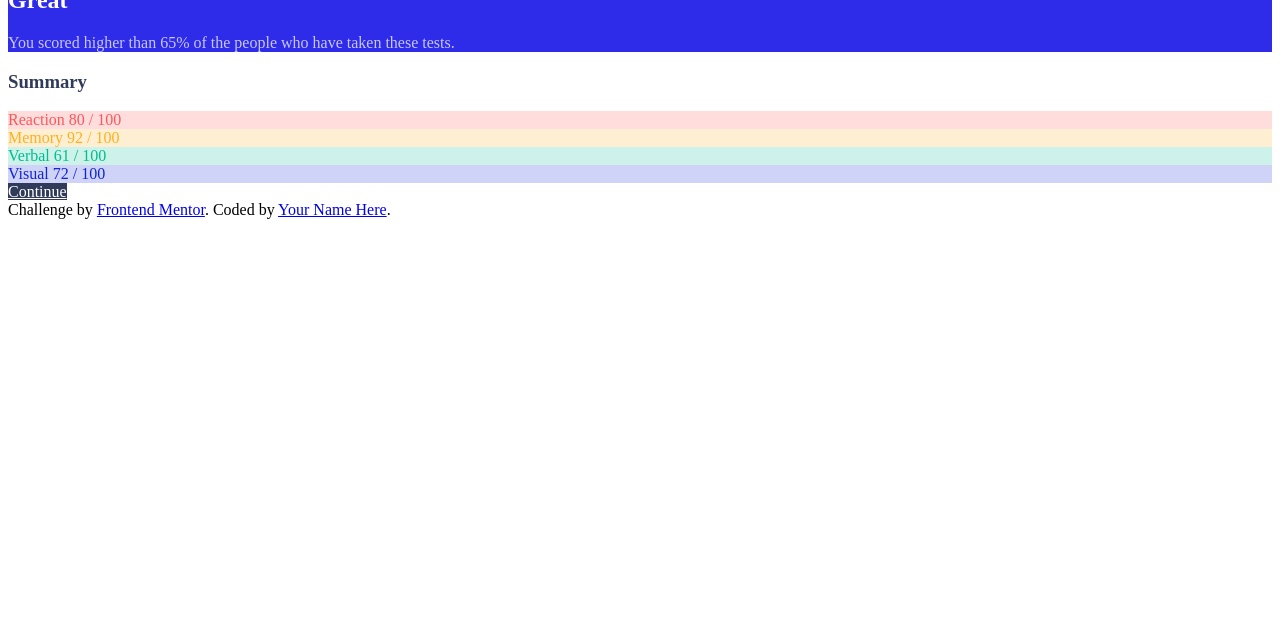
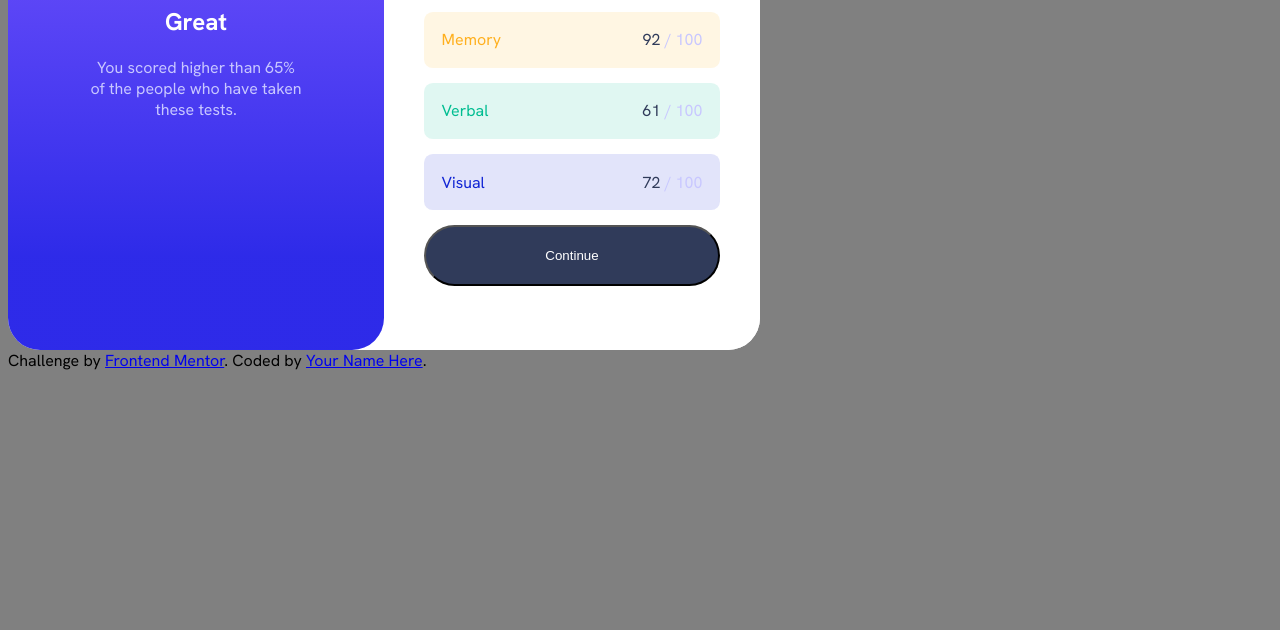
Before and after one commit to erandysuxx/results-summary-component-main, a plain HTML site: page index.html in a window 1280 px wide. Shown: the part 170-800 px from the top of the page. Drawn offline with Linux system fonts and the light colour scheme.

Commit message:
styled the right section

```diff
--- a/css/styles.css
+++ b/css/styles.css
@@ -1,7 +1,30 @@
+* {
+    box-sizing: border-box;
+}
+@font-face {
+    font-family: HankenGrotesk;
+    src: url(../assets/fonts/HankenGrotesk-VariableFont_wght.ttf);
+}
+
+body {
+    background-color: grey;
+    font-family: HankenGrotesk;
+}
+
+main {
+    height: 32rem;
+    width: 47rem;
+    display: flex;
+    text-align: center;
+    background-color: white;
+    border-radius: 2rem;
+}
 
 h1 {
     color: white;
+    font-weight: 800;
 }
+
 h2 {
     color: white;
 }
@@ -17,33 +40,62 @@ p {
     color:  hsl(241, 100%, 89%);
 }
 
+button {
+    width: 100%;
+    background-color: hsl(224, 30%, 27%);
+    padding: 1.3rem;
+    border-radius: 15rem;
+    color: white;
+}
+
 /*- Light red: hsl(0, 100%, 67%)
 - Orangey yellow: hsl(39, 100%, 56%)
 - Green teal: hsl(166, 100%, 37%)
 - Cobalt blue: hsl(234, 85%, 45%)*/
+.percentage {
+    padding: 1.1rem;
+    margin-bottom:0.938rem;
+    border-radius: .55rem;
+    display: flex;
+    justify-content: space-between;
+}
 
 .reaction {
-    background-color: hsla(0, 100%, 67%, 0.2);
+    background-color: hsla(0, 100%, 67%, 0.12);
 }
 
 .memory {
-    background-color: hsl(39, 100%, 56%, 0.2);
+    background-color: hsl(39, 100%, 56%, 0.12);
 }
 .verbal {
-    background-color: hsl(166, 100%, 37%, 0.2);
+    background-color: hsl(166, 100%, 37%, 0.12);
 }
 
 .visual {
-    background-color: hsl(234, 85%, 45%, 0.2);
+    background-color: hsl(234, 85%, 45%, 0.12);
+}
+
+.ratio {
+    color: hsl(241, 100%, 89%);
 }
 
 .button {
     background-color: hsl(224, 30%, 27%);
     color: white;
+    width: 100%;
 }
 
 .blue.section {
-    background-color: hsl(241, 81%, 54%);
+    background: linear-gradient(0deg, hsl(241, 81%, 54%) 18%, hsl(252, 100%, 67%) 100%);
+    width: 50%;
+    border-radius: 2rem 2rem 2rem 2rem;
+}
+
+.white.section {
+    background-color: white;
+    width: 50%;
+    padding: 2.5rem;
+    border-radius: 0 2rem 2rem 0;
 }
 
 .reaction.percentage{
@@ -60,3 +112,7 @@ p {
 .visual.percentage{
     color: hsl(234, 85%, 45%);
 }
+
+.ratio .dark-blue {
+    color: hsl(224, 30%, 27%);
+}
--- a/index.html
+++ b/index.html
@@ -26,26 +26,35 @@
         <p>of 100</p>
       </div>
       <h2>Great</h2>
-      <p>You scored higher than 65% of the people who have taken these tests.</p>
+      <p>You scored higher than 65% <br>of the people who have taken<br>these tests.</p>
     </div>
     <div class="white section">
       <h3>Summary</h3>
       <div class="reaction percentage">
         Reaction
-        80 / 100
+        <div class="ratio">
+          <span class="dark-blue">80</span> / 100
+        </div>
       </div>
       <div class="memory percentage">
         Memory
-        92 / 100
+        <div class="ratio">
+          <span class="dark-blue">92</span> / 100
+        </div>
       </div>
       <div class="verbal percentage">
         Verbal
-        61 / 100
+        <div class="ratio">
+          <span class="dark-blue">61</span> / 100
+        </div>
       </div>
-      <div class="visual percentage">Visual
-        72 / 100
+      <div class="visual percentage">
+        Visual
+        <div class="ratio">
+          <span class="dark-blue">72</span> / 100
+        </div>
       </div>
-      <a href="#" class="button">Continue</a>
+      <button>Continue</button>
     </div>
   </main>
   <footer>
```
